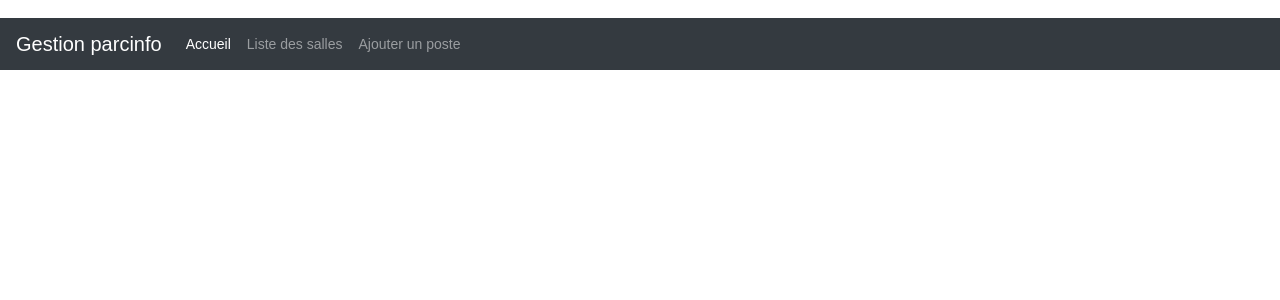
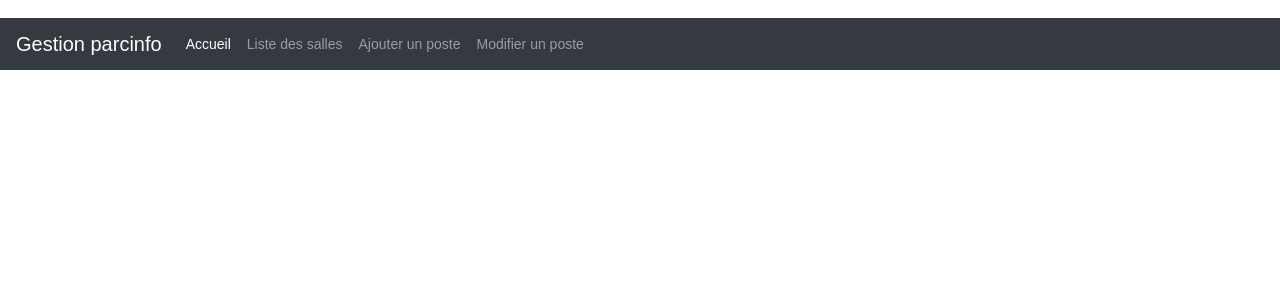
Before and after one commit to Rubylium/ligue_ppe1, a PHP site: page /vue/header.php in a window 1280 px wide. Shown: the top 300 px of the page. Run offline with PHP 8.4, Linux system fonts and the light colour scheme; the template is opened without the code that fills it, so the values that code supplies are empty; some libraries are stand-ins or nearby versions.

Commit message:
Update menu.php

```diff
--- a/vue/menu.php
+++ b/vue/menu.php
@@ -14,6 +14,9 @@
       <li class="nav-item">
         <a class="nav-link" href="./?action=ajout">Ajouter un poste</a>
       </li>
+      <li class="nav-item">
+        <a class="nav-link" href="./?action=modifier">Modifier un poste</a>
+      </li>
     </ul>
   </div>
 </nav>
```
